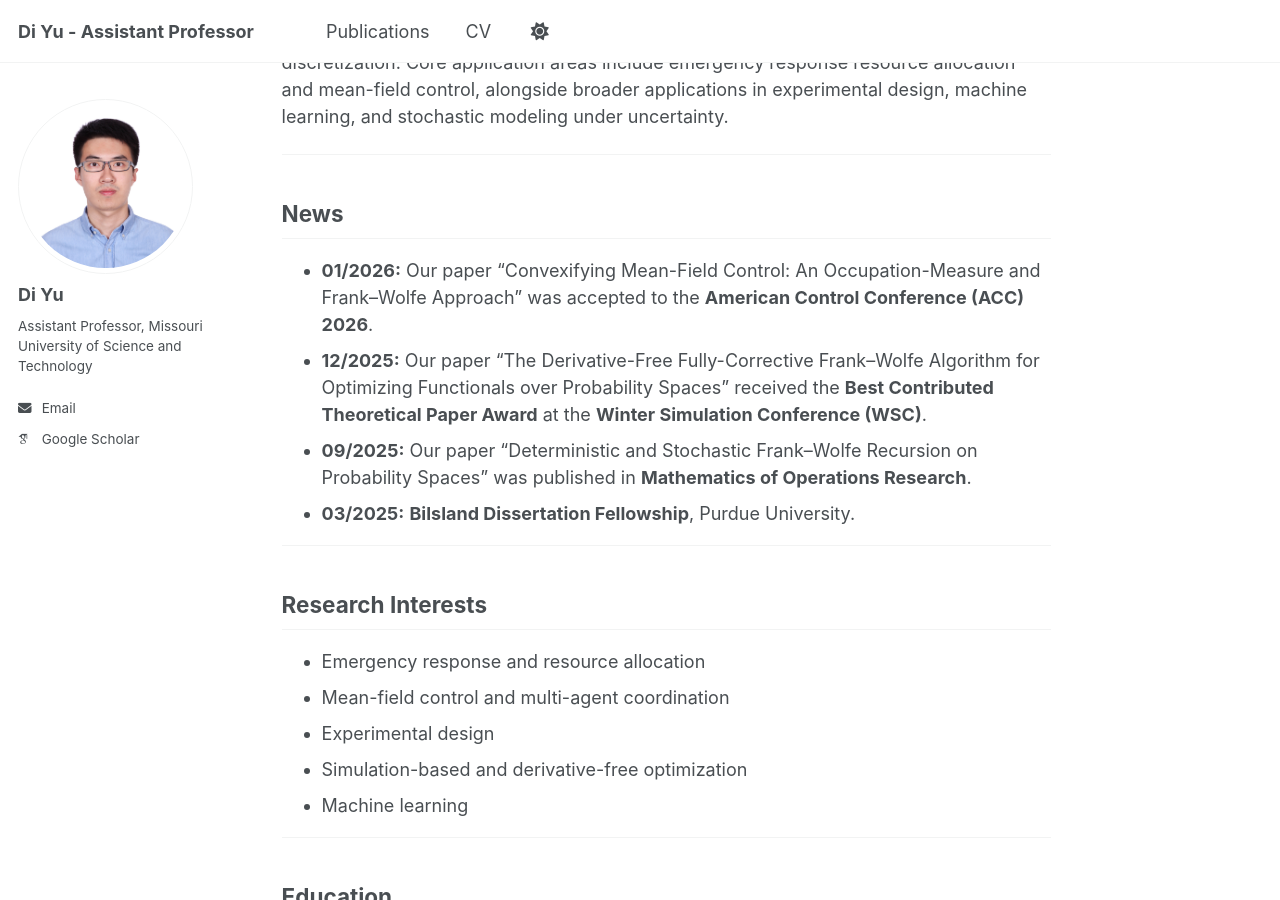
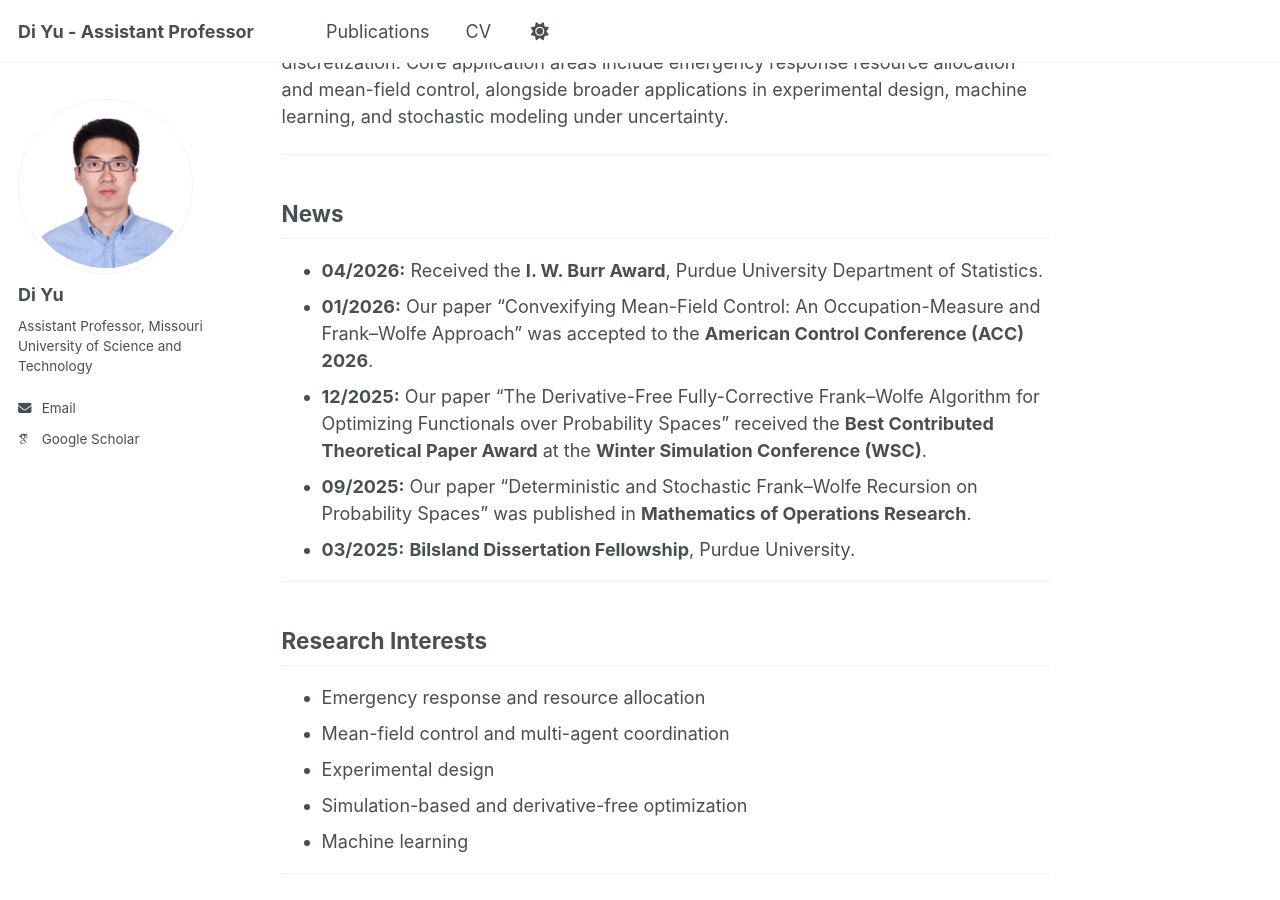
Before and after one commit to yudi12358/yudi12358.github.io, a Jekyll site: the page built from _pages/about.md, in a window 1280 px wide and 900 px high, scrolled down 478 px. Built offline with Jekyll 4.4.1, drawn with Linux system fonts in a browser that asks for light colours; some web fonts are replaced; a script that is not in the unit is left out.

Commit message:
Update about.md

```diff
--- a/_pages/about.md
+++ b/_pages/about.md
@@ -13,7 +13,6 @@ redirect_from:
 ---
 
 ## About Me
-
 I am an Assistant Professor in the Department of Mathematics and Statistics at Missouri University of Science and Technology. I completed my Ph.D. in Statistics at Purdue University, advised by [Professor Raghu Pasupathy](http://web.ics.purdue.edu/~pasupath), and worked closely with [Professor Shane G. Henderson](https://people.orie.cornell.edu/shane/) at Cornell University.
 
 My research focuses on **optimization over probability measure spaces**, developing **Frank–Wolfe-type methods** for infinite-dimensional problems that avoid a priori discretization. Core application areas include emergency response resource allocation and mean-field control, alongside broader applications in experimental design, machine learning, and stochastic modeling under uncertainty.
@@ -21,7 +20,7 @@ My research focuses on **optimization over probability measure spaces**, develop
 ---
 
 ## News
-
+- **04/2026:** Received the **I. W. Burr Award**, Purdue University Department of Statistics.
 - **01/2026:** Our paper “Convexifying Mean-Field Control: An Occupation-Measure and Frank–Wolfe Approach” was accepted to the **American Control Conference (ACC) 2026**.
 - **12/2025:** Our paper “The Derivative-Free Fully-Corrective Frank–Wolfe Algorithm for Optimizing Functionals over Probability Spaces” received the **Best Contributed Theoretical Paper Award** at the **Winter Simulation Conference (WSC)**.
 - **09/2025:** Our paper “Deterministic and Stochastic Frank–Wolfe Recursion on Probability Spaces” was published in **Mathematics of Operations Research**.
@@ -30,7 +29,6 @@ My research focuses on **optimization over probability measure spaces**, develop
 ---
 
 ## Research Interests
-
 - Emergency response and resource allocation
 - Mean-field control and multi-agent coordination
 - Experimental design
@@ -40,7 +38,6 @@ My research focuses on **optimization over probability measure spaces**, develop
 ---
 
 ## Education
-
 - **Ph.D. in Statistics**, Purdue University, West Lafayette, IN (2021 – 2026)
   *Advisor: Prof. Raghu Pasupathy*
 - **M.S. Quantitative and Computational Finance (QCF)**, Georgia Institute of Technology, Atlanta, GA (2016 – 2017)
@@ -49,7 +46,6 @@ My research focuses on **optimization over probability measure spaces**, develop
 ---
 
 ## Awards and Honors
-
 - **I. W. Burr Award**, Purdue University Department of Statistics, 2026.
 - **Best Contributed Theoretical Paper**, Winter Simulation Conference (WSC), 2025.
 - **Bilsland Dissertation Fellowship**, Purdue University, 2025.
```
